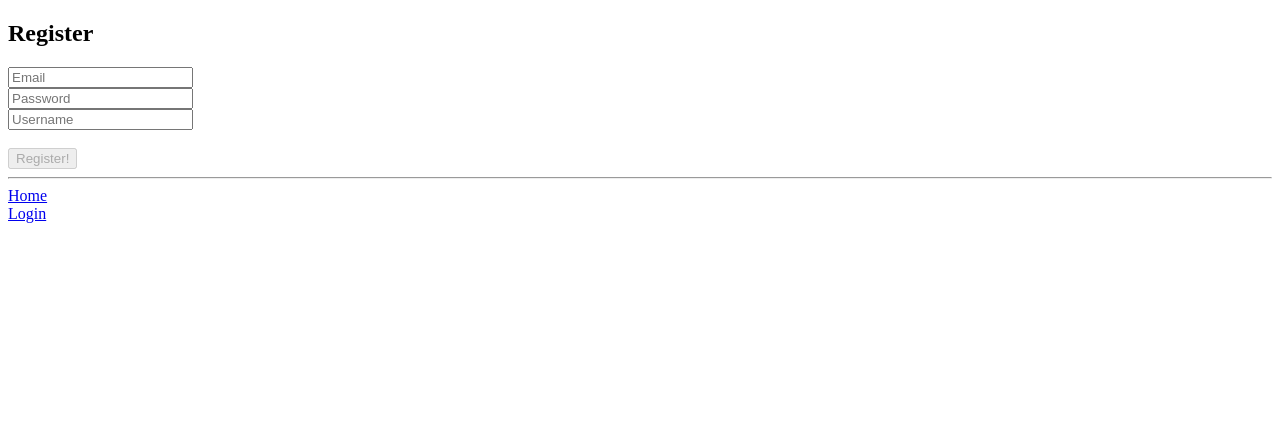
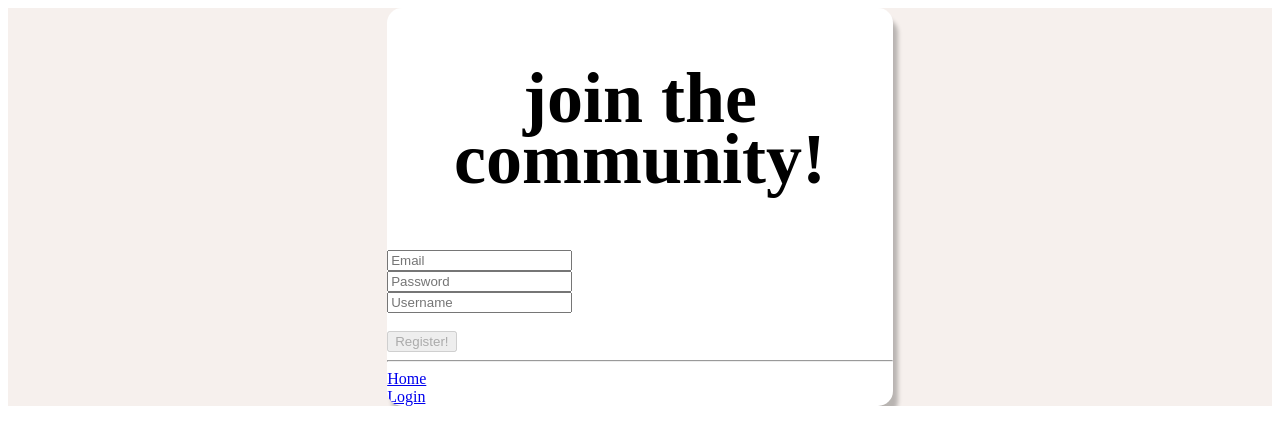
Before and after one commit to Hireglyph/mvp, a React (Create React App) app: page /register in a window 1280 px wide. Shown: the top 444 px of the page. Built offline with nearby package versions, Linux system fonts and the light colour scheme; no server answers.

Commit message:
Start figma integration

```diff
--- a/package.json
+++ b/package.json
@@ -3,10 +3,13 @@
   "version": "0.1.0",
   "private": true,
   "dependencies": {
+    "@babel/core": "^7.12.3",
+    "@babel/preset-env": "^7.12.1",
+    "@emotion/core": "^10.0.35",
     "@testing-library/jest-dom": "^4.2.4",
     "@testing-library/react": "^9.5.0",
     "@testing-library/user-event": "^7.2.1",
-    "firebase": "^7.19.0",
+    "firebase": "^7.24.0",
     "react": "^16.13.1",
     "react-dom": "^16.13.1",
     "react-redux": "^7.2.1",
--- a/src/pages/PageRegister.js
+++ b/src/pages/PageRegister.js
@@ -3,6 +3,7 @@ import { firebaseConnect } from 'react-redux-firebase';
 import { connect } from 'react-redux';
 import { compose } from 'redux';
 import { Redirect, Link } from 'react-router-dom';
+import '../styles/PageRegister.css';
 
 class PageRegister extends React.Component {
   constructor(props) {
@@ -43,8 +44,11 @@ class PageRegister extends React.Component {
     }
 
     return (
-      <div>
-        <h2>Register</h2>
+      <div className='register-container'>
+        <div className='register-block'>
+          <div className='register-title'>
+            <h2>join the community!</h2>
+          </div>
           <div>
             <div>{this.state.error}</div>
             <input
@@ -78,6 +82,7 @@ class PageRegister extends React.Component {
           <br />
           <Link to="/login">Login</Link>
         </div>
+      </div>
     );
   }
 }
--- /dev/null
+++ b/src/styles/PageRegister.css
@@ -0,0 +1,38 @@
+.register-container {
+    position: relative;
+    width: 100%;
+    height: 100%;
+    overflow: auto;
+
+    background: #F6F0ED;
+}
+
+.register-block {
+    position: relative;
+    width: 40%;
+    height: 40%;
+    margin: auto;
+    display: block;
+    overflow: auto;
+
+    background: #FFFFFF;
+    box-shadow: 5px 10px 4px rgba(0, 0, 0, 0.25);
+    border-radius: 15px;
+}
+
+.register-title {
+    position: relative;
+    text-align: center;
+
+    font-family: Offside;
+    font-style: normal;
+    font-weight: normal;
+    font-size: 48px;
+    line-height: 61px;
+    /* identical to box height */
+
+    display: flex;
+    align-items: center;
+
+    color: #000000;
+}
```
Also changed, not shown: src/assets/fonts/Offside-Regular.ttf (added), 1 other file (tests, documents, lock files or other folders). Lines whose indentation alone changed are shown as unchanged.
